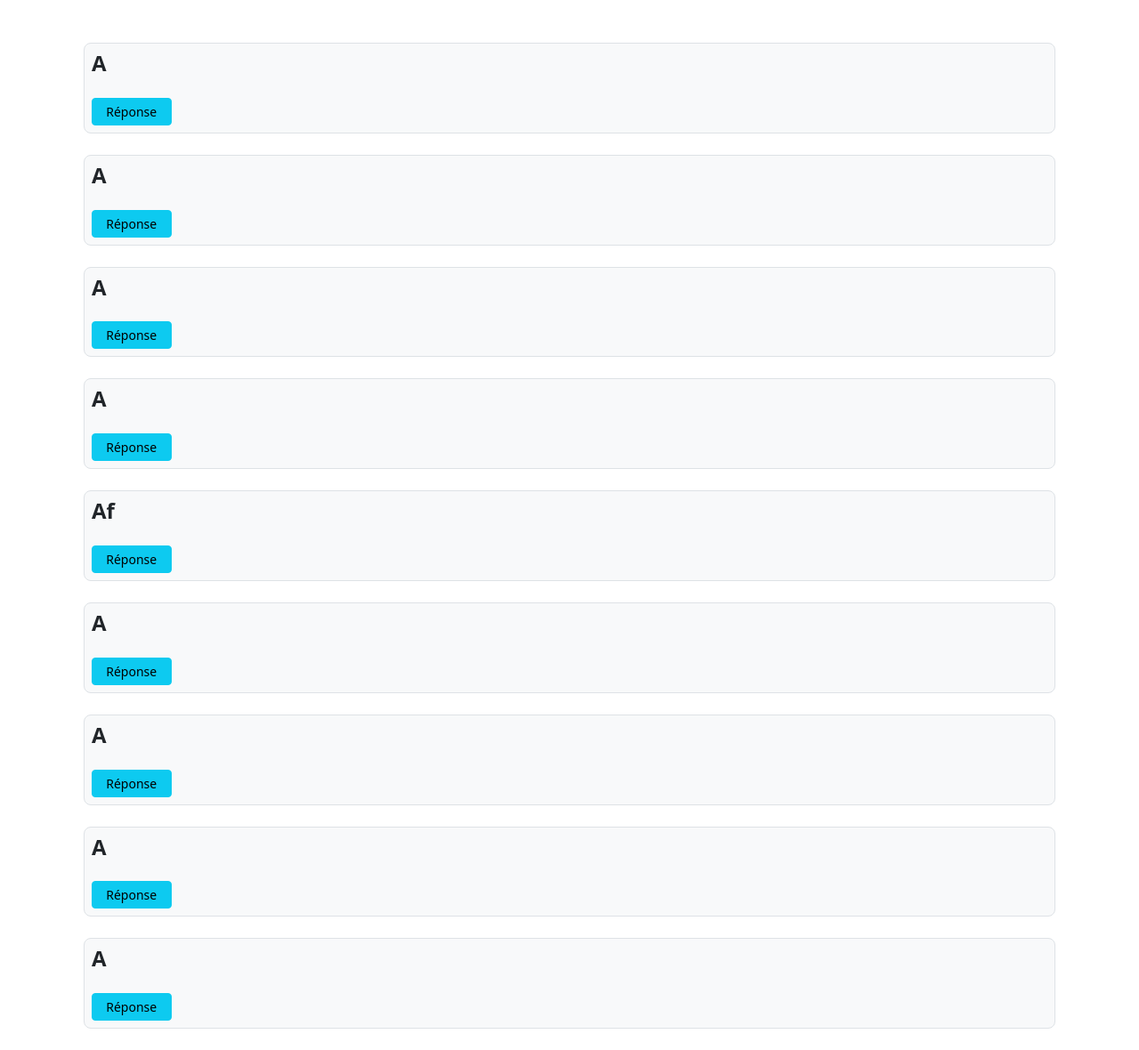
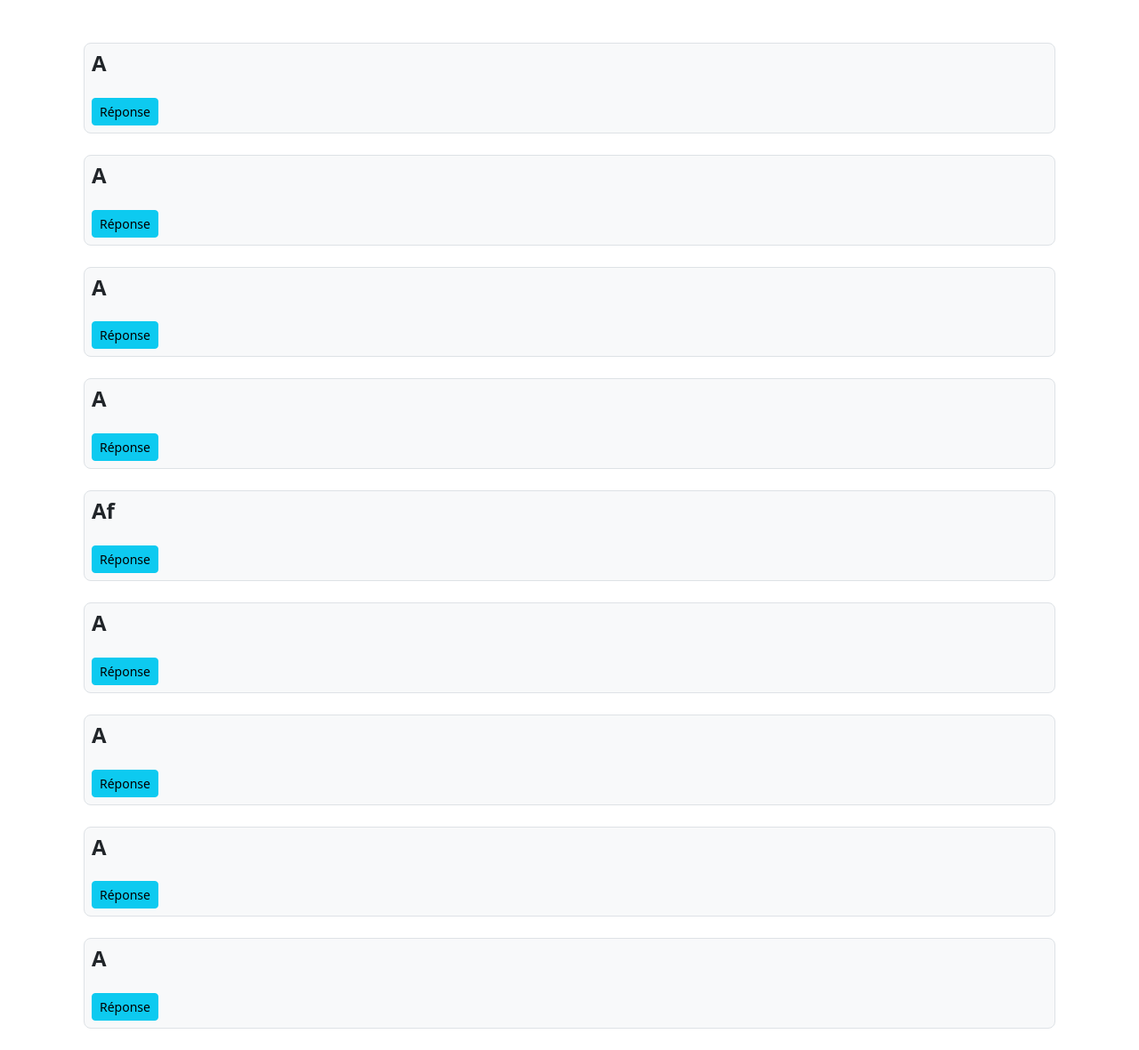
Before and after one commit to RemyHrz/DevWeb, a Flask app: template templates/quiz.html in a window 1280 px wide. Shown: the part 73-1253 px from the top of the page at 89% size. Run offline with Flask 3, Linux system fonts and the light colour scheme; the template is opened without the code that fills it: values that come from a table or form of the project are taken from there, most other values are stand-ins (such as "Sample title", 1, 10 or a date in 2020).

Commit message:
Update quiz.html

```diff
--- a/templates/quiz.html
+++ b/templates/quiz.html
@@ -19,7 +19,7 @@
 			  <span style="white-space: pre-wrap;display:none" class="modal-body py-0" id="answer{{ card['id'] }}"><br>  {{ card['answer'] }}<br></span>
 			  <span>
 			  <br>
-			  <a class="btn btn-info btn-sm col-1" id ="buttonans{{ card['id'] }}" onclick="actionQR('{{ card['id'] }}');this.style.display = 'none'">Réponse</a>
+			  <a class="btn btn-info btn-sm" id ="buttonans{{ card['id'] }}" onclick="actionQR('{{ card['id'] }}');this.style.display = 'none'">Réponse</a>
 			  <a class="btn btn-success btn-sm" style="display:none" id="success{{ card['id'] }}" href="/carte/quiz/sucess/{{ card['id'] }}">Success</a>
 			  <a class="btn btn-danger btn-sm" style="display:none" id="fail{{ card['id'] }}" href="/carte/quiz/fail/{{ card['id'] }}">Fail</a></span>
 			  </div>
@@ -29,7 +29,7 @@
 {% endfor %}
 {% else %}
 
-{% if totalquiz.total > 0 %}{{ (100*totalquiz.result/totalquiz.total)|round|int }}% de réussite aujourd'hui{% endif %}
+
 
 <h1> Vous n'avez plus de carte a tester aujourd'hui </h1>
 <a class="btn btn-primary" href="/carte" role="button">Retourner sur la liste de cartes</a>
```
